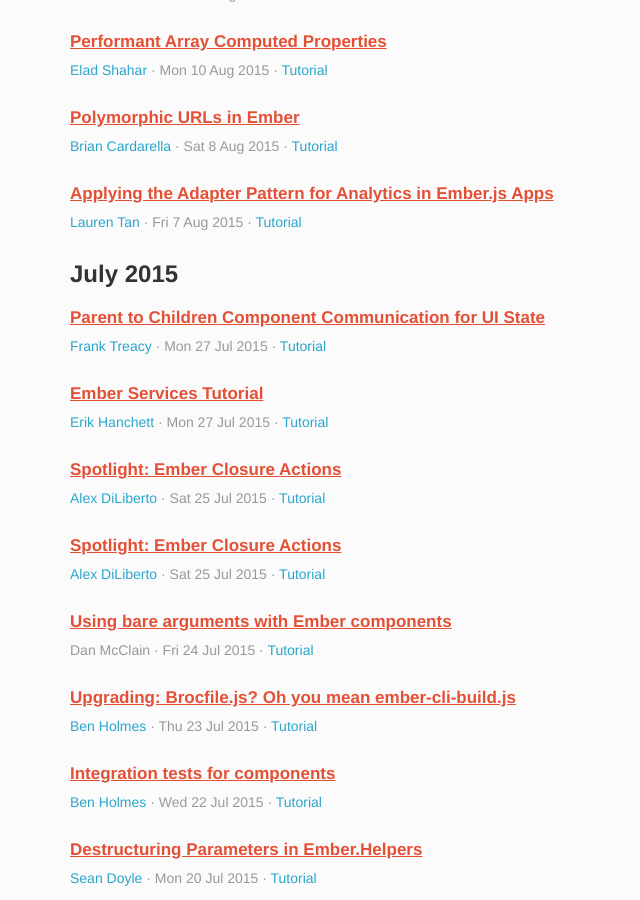
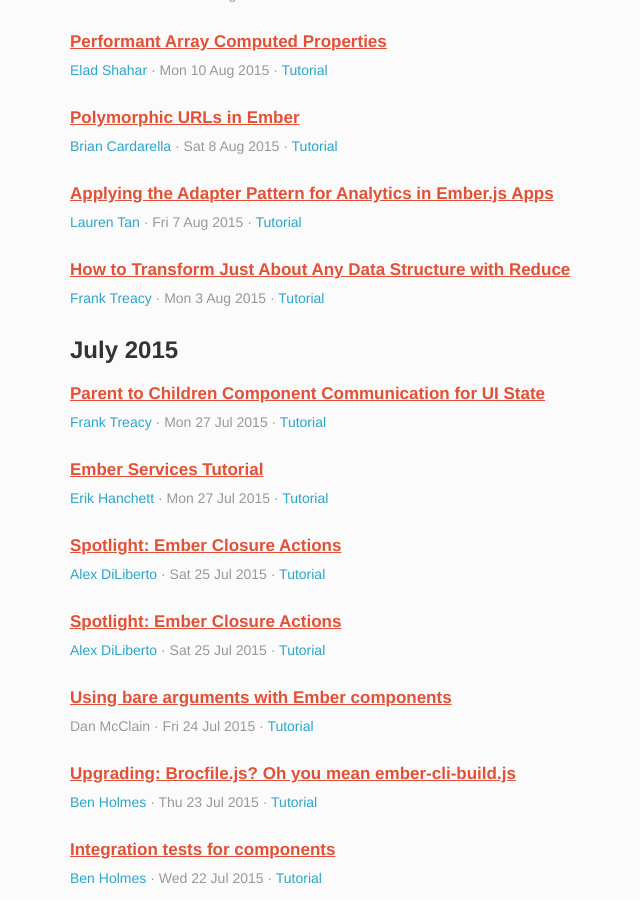
Before and after one commit to emberwatch/emberwatch, a Jekyll site: the page built from tutorials.html, in a window 1280 px wide and 900 px high, scrolled down 2764 px. Shown: the whole window, without its empty margins (110-750 px from the left). Built offline with Jekyll 4.4.1, drawn with Linux system fonts in a browser that asks for light colours; Markdown is read by kramdown in place of the engine named in the settings; comment, search, counter and statistics services are not loaded.

Commit message:
[Add Article] How to Transform Just About Any Data Structure with Reduce

```diff
--- a/_data/tutorials.yml
+++ b/_data/tutorials.yml
@@ -279,6 +279,14 @@
   date_updated: '2015-08-07'
   urls:
   - https://medium.com/the-ember-way/applying-the-adapter-pattern-for-analytics-in-ember-js-apps-29448cbcedf3
+- title: How to Transform Just About Any Data Structure with Reduce
+  author_ids:
+  - 207
+  date: '2015-08-03'
+  date_created: '2015-08-03'
+  date_updated: '2015-08-03'
+  urls:
+  - http://emberigniter.com/transform-any-data-structure-with-javascript-reduce/
 - title: 'Ember Services Tutorial'
   author_ids:
   - 271
```
